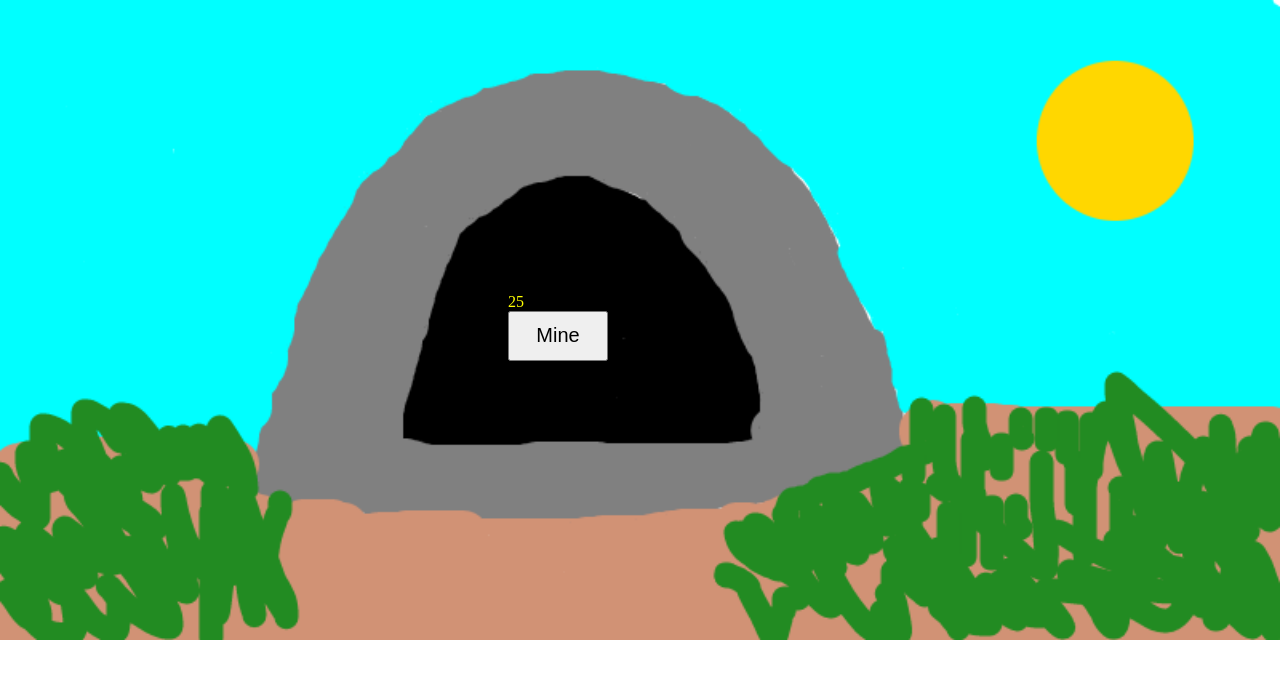
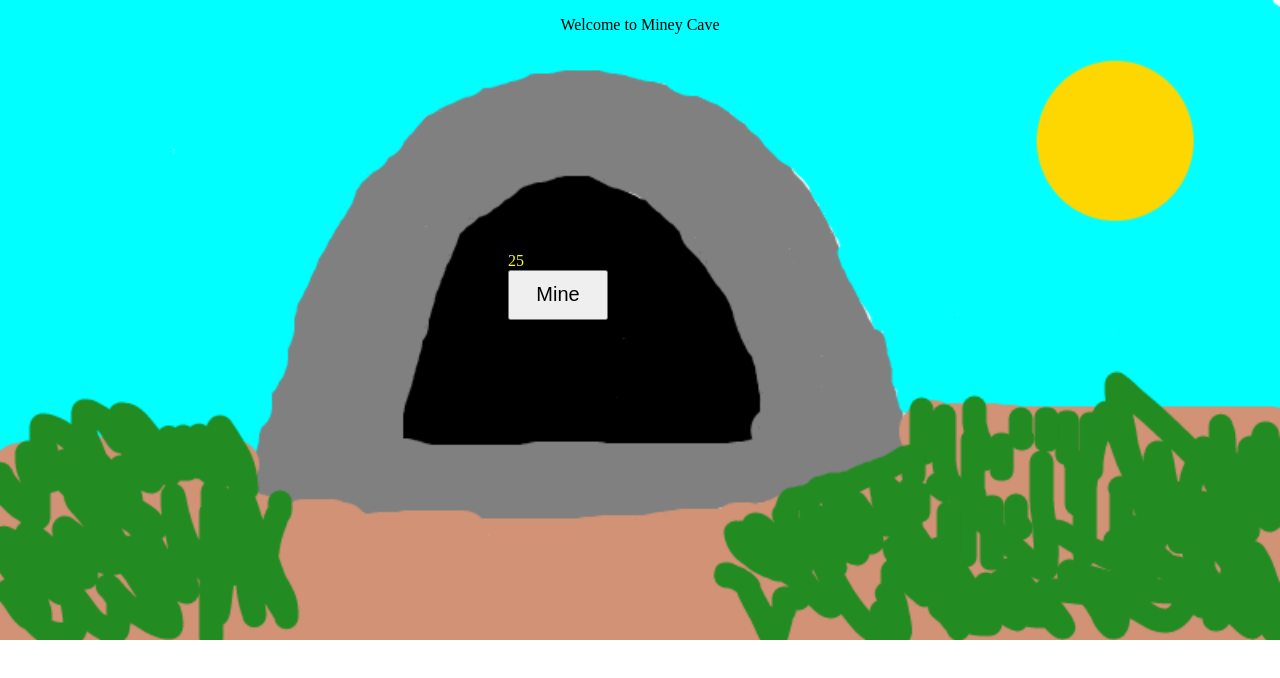
Before and after one commit to jelloblob/Spawn-Camping-Octo-Ninja, a plain HTML site: page index.html in a window 1280 px wide. Drawn offline with nearby package versions, Linux system fonts and the light colour scheme.

Commit message:
gg its to good

```diff
--- a/app.js
+++ b/app.js
@@ -31,6 +31,9 @@ function timer()
 	$("#Timer").text(count);
 }
 $("#zane").click(function(){
+	var count=30;
+// The count starts here
+
 	computerChoice = Math.floor(Math.random()*100);
 	if(computerChoice < 5){
 		computerChoice = "Diamond";
--- a/index.html
+++ b/index.html
@@ -6,7 +6,9 @@
 	<link rel="stylesheet" type="text/css" href="styles.css">
 </head>
 <body>
-
+	<center>
+		<p>Welcome to Miney Cave</p>
+	</center>
 	<h1 id="myscore"></h1>
 	<div id="button">
 	<div id="text"></div>
--- a/styles.css
+++ b/styles.css
@@ -7,7 +7,8 @@ body{
 
 div#button {
 	padding-left: 500px;
-	padding-top: 250px;
+	padding-top: 175px;
+
 
 }
 
```
